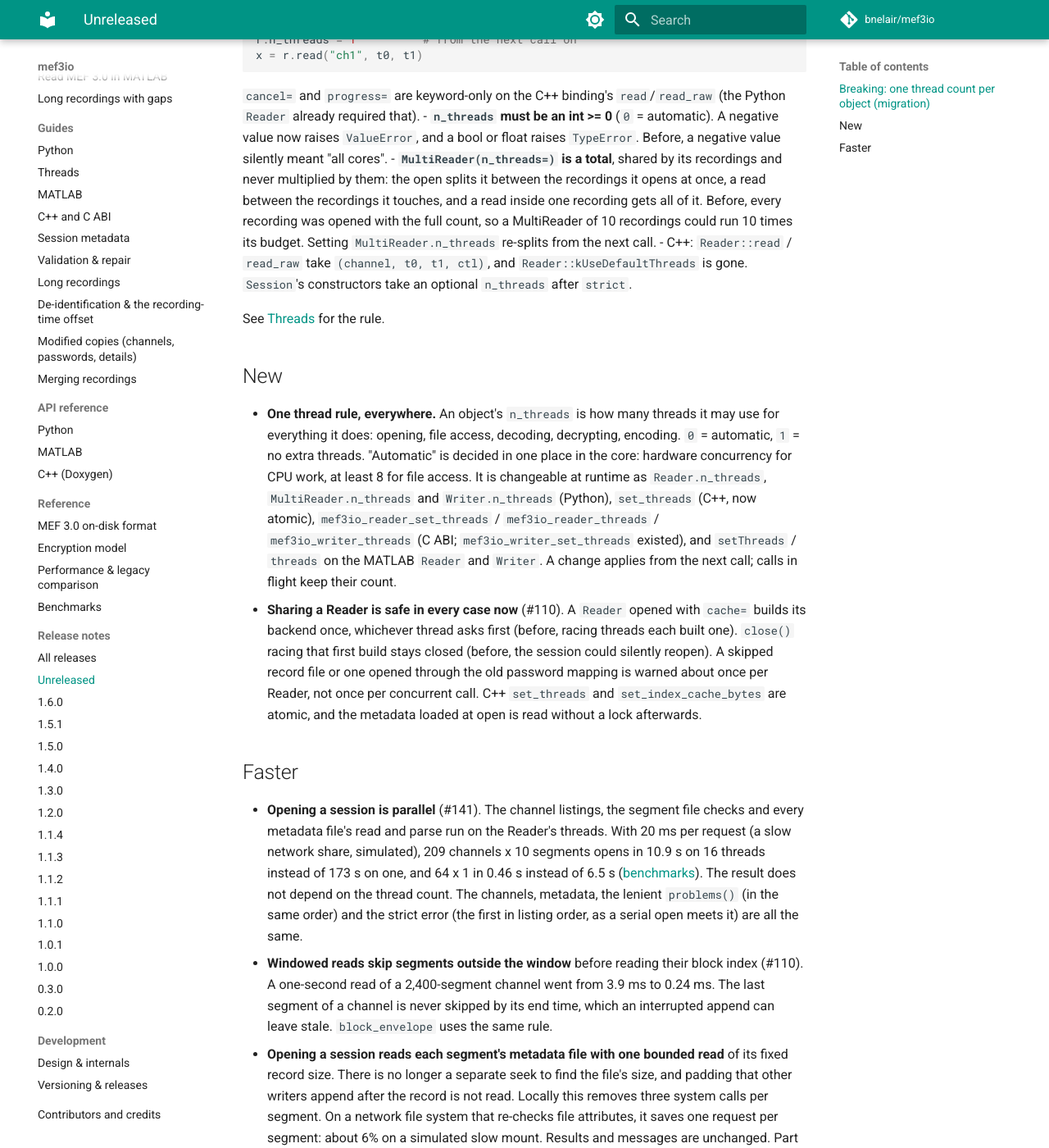
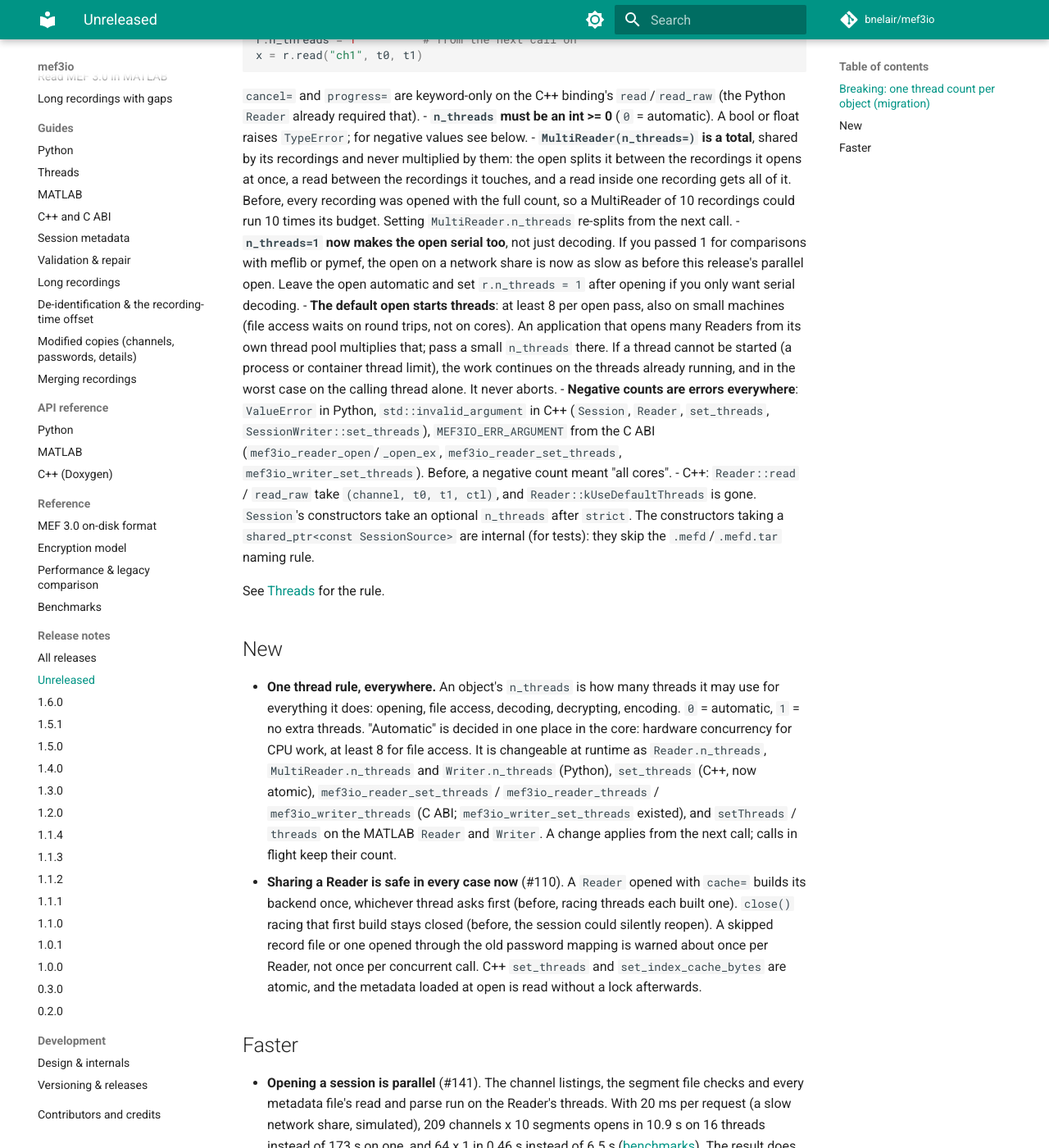
Before and after one commit to bnelair/mef3io, an MkDocs documentation site: the page built from docs/release_notes/unreleased.md, in a window 1280 px wide and 1400 px high, scrolled down 443 px. Shown: the whole window at 82% size. Built offline with MkDocs 1.6.1 and Material for MkDocs 9.7.7, drawn with Linux system fonts in a browser that asks for light colours; comment, search, counter and statistics services are not loaded; some of the changed text lies outside the part shown.

Commit message:
Round 1: never skip by a .tmet end, degrade on thread-start failure, 1 = no thread, negatives refused
Co-Authored-By: Claude Opus 5.5 <noreply@anthropic.com>
Claude-Session: https://claude.ai/code/session_01PWYBRHqzczzUfo99eFKLmQ

```diff
--- a/docs/release_notes/unreleased.md
+++ b/docs/release_notes/unreleased.md
@@ -20,18 +20,36 @@ notes at release time. The next release is **2.0.0**; it has breaking changes
 
   `cancel=` and `progress=` are keyword-only on the C++ binding's
   `read`/`read_raw` (the Python `Reader` already required that).
-- **`n_threads` must be an int >= 0** (`0` = automatic). A negative value now
-  raises `ValueError`, and a bool or float raises `TypeError`. Before, a
-  negative value silently meant "all cores".
+- **`n_threads` must be an int >= 0** (`0` = automatic). A bool or float
+  raises `TypeError`; for negative values see below.
 - **`MultiReader(n_threads=)` is a total**, shared by its recordings and never
   multiplied by them: the open splits it between the recordings it opens at
   once, a read between the recordings it touches, and a read inside one
   recording gets all of it. Before, every recording was opened with the full
   count, so a MultiReader of 10 recordings could run 10 times its budget.
   Setting `MultiReader.n_threads` re-splits from the next call.
+- **`n_threads=1` now makes the open serial too**, not just decoding. If you
+  passed 1 for comparisons with meflib or pymef, the open on a network share
+  is now as slow as before this release's parallel open. Leave the open
+  automatic and set `r.n_threads = 1` after opening if you only want serial
+  decoding.
+- **The default open starts threads**: at least 8 per open pass, also on
+  small machines (file access waits on round trips, not on cores). An
+  application that opens many Readers from its own thread pool multiplies
+  that; pass a small `n_threads` there. If a thread cannot be started (a
+  process or container thread limit), the work continues on the threads
+  already running, and in the worst case on the calling thread alone. It
+  never aborts.
+- **Negative counts are errors everywhere**: `ValueError` in Python,
+  `std::invalid_argument` in C++ (`Session`, `Reader`, `set_threads`,
+  `SessionWriter::set_threads`), `MEF3IO_ERR_ARGUMENT` from the C ABI
+  (`mef3io_reader_open`/`_open_ex`, `mef3io_reader_set_threads`,
+  `mef3io_writer_set_threads`). Before, a negative count meant "all cores".
 - C++: `Reader::read` / `read_raw` take `(channel, t0, t1, ctl)`, and
   `Reader::kUseDefaultThreads` is gone. `Session`'s constructors take an
-  optional `n_threads` after `strict`.
+  optional `n_threads` after `strict`. The constructors taking a
+  `shared_ptr<const SessionSource>` are internal (for tests): they skip the
+  `.mefd`/`.mefd.tar` naming rule.
 
 See [Threads](../threads.md) for the rule.
 
@@ -68,10 +86,15 @@ See [Threads](../threads.md) for the rule.
   `problems()` (in the same order) and the strict error (the first in listing
   order, as a serial open meets it) are all the same.
 - **Windowed reads skip segments outside the window** before reading their
-  block index (#110). A one-second read of a 2,400-segment channel went from
-  3.9 ms to 0.24 ms. The last segment of a channel is never skipped by its end
-  time, which an interrupted append can leave stale. `block_envelope` uses
-  the same rule.
+  block index (#110). A segment is skipped when it starts at least a second
+  after the window, or when the span its index covers (learnt the first time
+  a read walks it) misses the window. Repeated one-second reads of a
+  2,400-segment channel went from 3.9 ms to 0.24 ms each.
+- **Fixed: `block_envelope` could leave out blocks** of a segment whose
+  metadata states an end time earlier than its data. This happens with files
+  from writers that store a shorter end, and after an interrupted append that
+  was followed by a new segment. It skipped segments by that end time; it now
+  uses the rule above, which never relies on a segment's declared end.
 
 - **Opening a session reads each segment's metadata file with one bounded
   read** of its fixed record size. There is no longer a separate seek to find
```
Also changed, not shown: CLAUDE.md (+23 -10 lines), docs/benchmarks.md (+10 -6 lines), docs/threads.md (+11 -1 lines), for_agents/INVARIANTS.md (+10 -3 lines), 10 other files.
